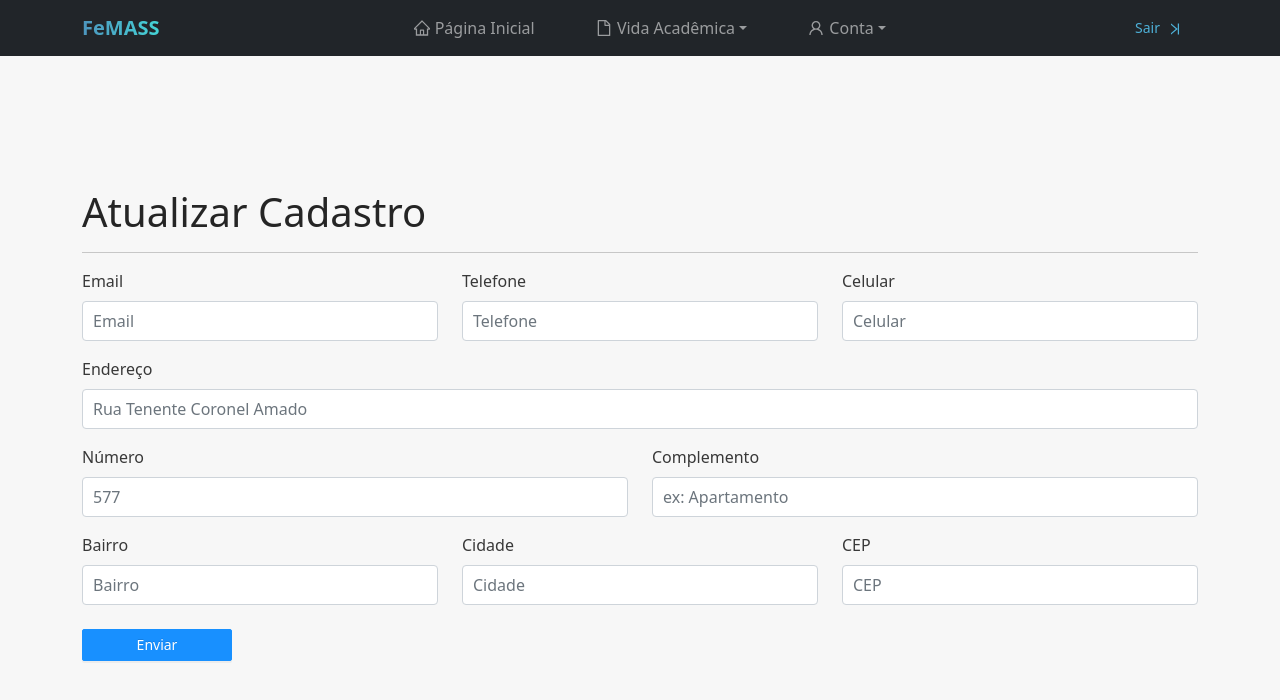
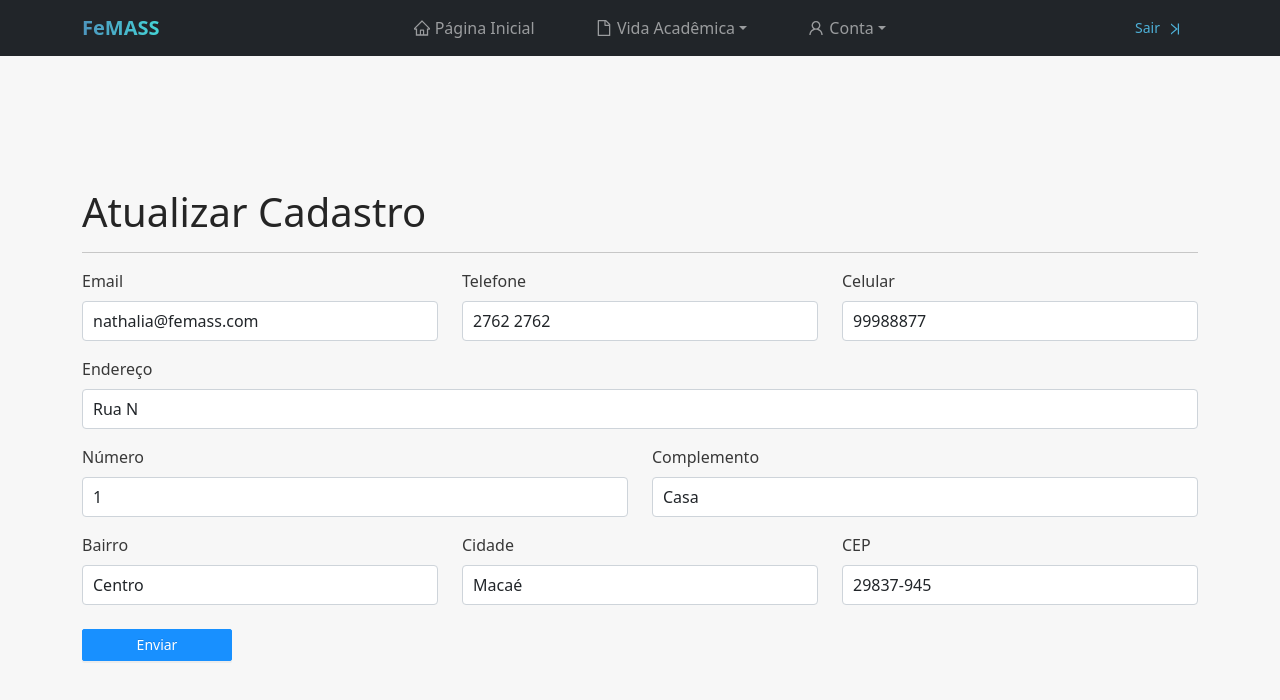
Before and after one commit to nathaliagalante/web-academico-front, a React (Create React App) app: page /conta/AtualizarCadastro in a window 1280 px wide. Shown: the top 700 px of the page. Built offline with nearby package versions, Linux system fonts and the light colour scheme.

Commit message:
improvement: changes

```diff
--- a/src/pages/VidaAcademica/acg/ConsultarACG.js
+++ b/src/pages/VidaAcademica/acg/ConsultarACG.js
@@ -43,6 +43,14 @@ const ConsultarACG = () => {
                         ,
                         rowExpandable: record => record.categoria
                     }}
+                    summary={() => (
+                        <Table.Summary fixed>
+                          <Table.Summary.Row>
+                            <Table.Summary.Cell index={0}>Total</Table.Summary.Cell>
+                            <Table.Summary.Cell index={1}>50/100</Table.Summary.Cell>
+                          </Table.Summary.Row>
+                        </Table.Summary>
+                      )}
                 />
             </Container>
 
--- a/src/pages/VidaAcademica/historico/Historico.js
+++ b/src/pages/VidaAcademica/historico/Historico.js
@@ -23,7 +23,7 @@ const Historico = () => {
               ref={node => {
                 searchInput = node;
               }}
-              placeholder={`Search ${dataIndex}`}
+              placeholder={`Procure ${dataIndex}`}
               value={selectedKeys[0]}
               onChange={e => setSelectedKeys(e.target.value ? [e.target.value] : [])}
               onPressEnter={() => handleSearch(selectedKeys, confirm, dataIndex)}
--- a/src/pages/conta/AtualizarCadastro/AtualizarCadastro.js
+++ b/src/pages/conta/AtualizarCadastro/AtualizarCadastro.js
@@ -9,15 +9,15 @@ const AtualizarCadastro = () => {
     const {usuario} = useContext(UserContext);
 
     const [values, setValues] = useState({
-        email: '',
-        telefone: '',
-        celular: '',
-        endereco: '',
-        numero: '',
-        complemento: '',
-        bairro: '',
-        cidade: '',
-        cep: ''
+        email: 'nathalia@femass.com',
+        telefone: '2762 2762',
+        celular: '99988877',
+        endereco: 'Rua N',
+        numero: '1',
+        complemento: 'Casa',
+        bairro: 'Centro',
+        cidade: 'Macaé',
+        cep: '29837-945'
     });
     const key = 'updatable';
 
```
